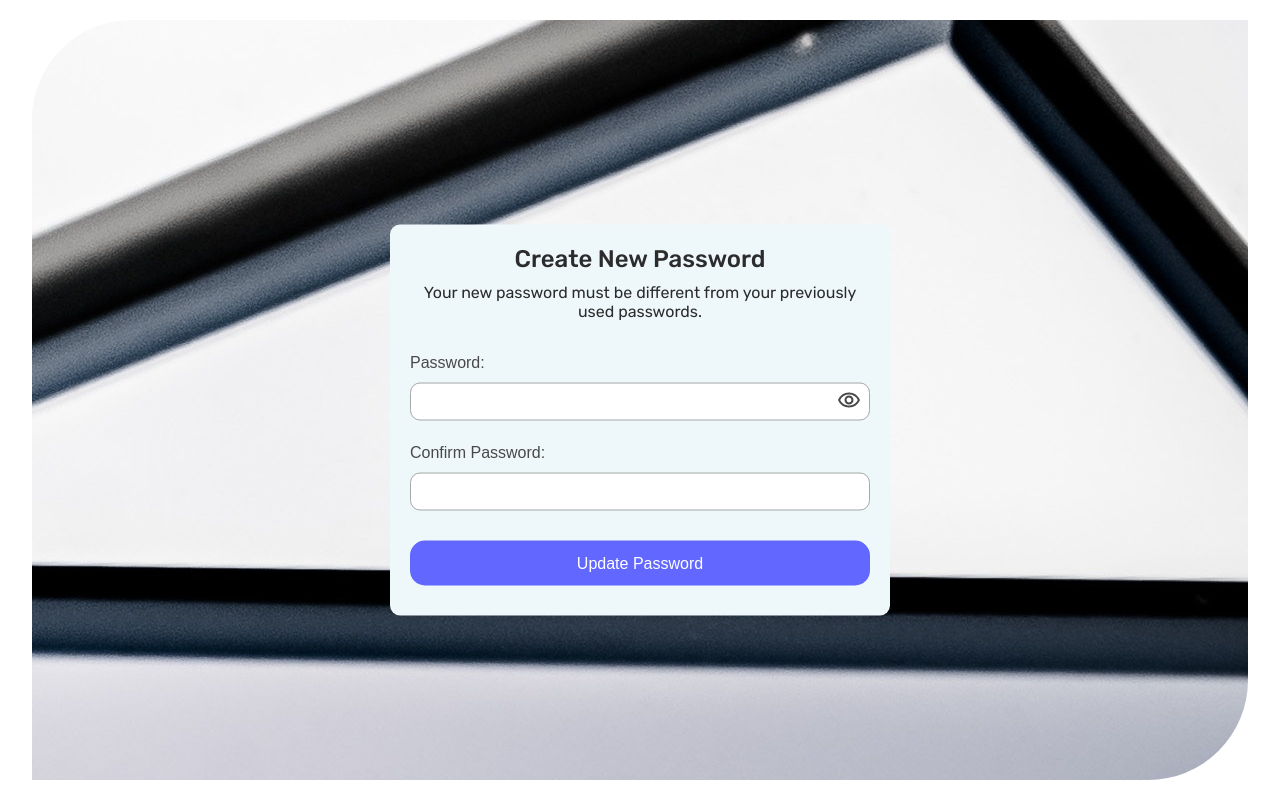
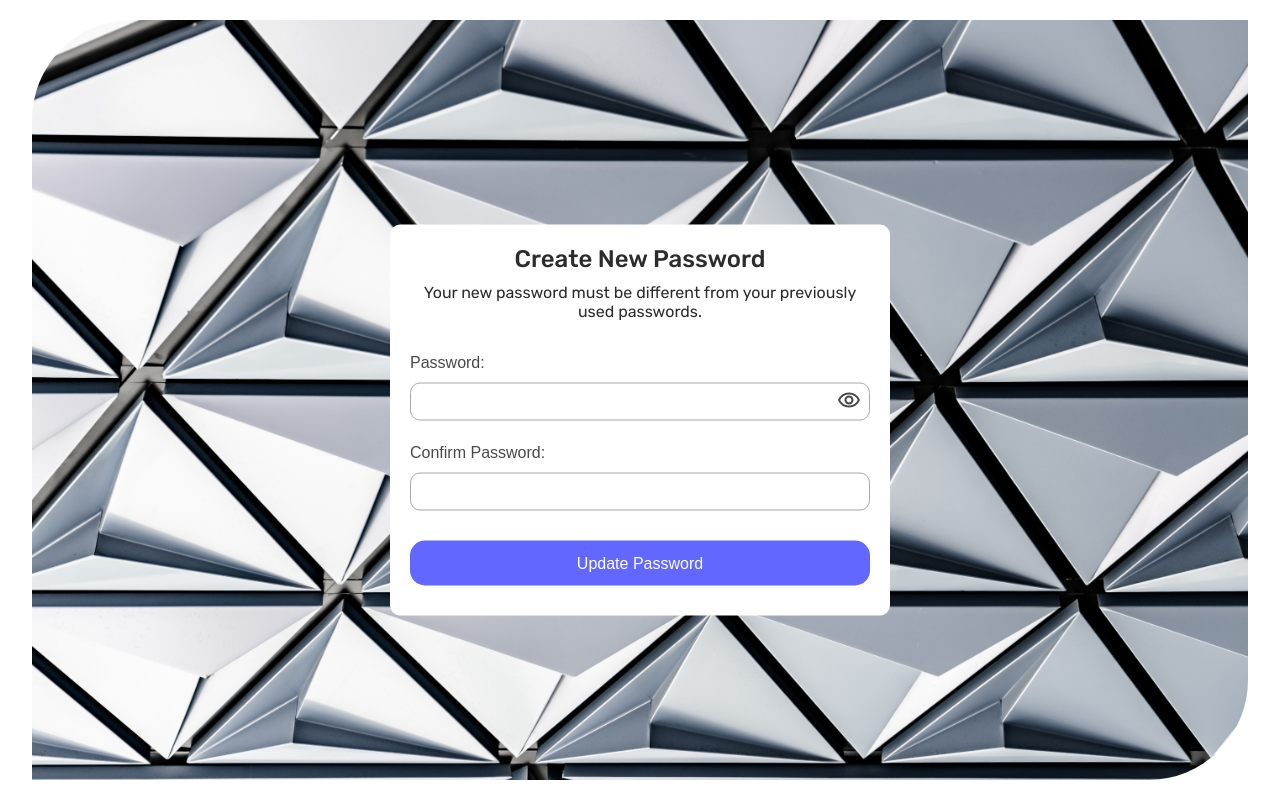
Before and after one commit to ferncabrera/open_ims, a React (Vite) app in the folder microservices/client/: page /forgot_pass in a window 1280 px wide. Built offline with nearby package versions, Linux system fonts and the light colour scheme; no server answers.

Commit message:
css change

```diff
--- a/microservices/client/src/containers/auth/ResetPass/index.module.scss
+++ b/microservices/client/src/containers/auth/ResetPass/index.module.scss
@@ -23,6 +23,7 @@ body {
   // border-radius: 10px;
   // margin: 20px;
   position: relative;
+  background-size: 100%;
   /* Apply border-radius to specific corners */
   border-top-left-radius: 100px;
   border-bottom-right-radius: 100px;
@@ -33,7 +34,7 @@ body {
     width: 400px; /* Fixed width */
     min-height: 100px; /* Minimum height */
     border-radius: 10px; /* Curved edges */
-    background-color: hsl(197, 64%, 96%); /* Background color */
+    // background-color: hsl(197, 64%, 96%); /* Background color */
     margin: 20px auto; /* Center horizontally */
     padding: 20px; /* Add padding for content */
     position: absolute;
@@ -159,7 +160,7 @@ body {
     width: 500px; /* Fixed width */
     min-height: 75px; /* Minimum height */
     border-radius: 10px; /* Curved edges */
-    background-color: hsl(197, 64%, 96%); /* Background color */
+    background-color: hsl(0, 0%, 100%); /* Background color */
     margin: 20px auto; /* Center horizontally */
     // padding: 20px; /* Add padding for content */
   }
```
